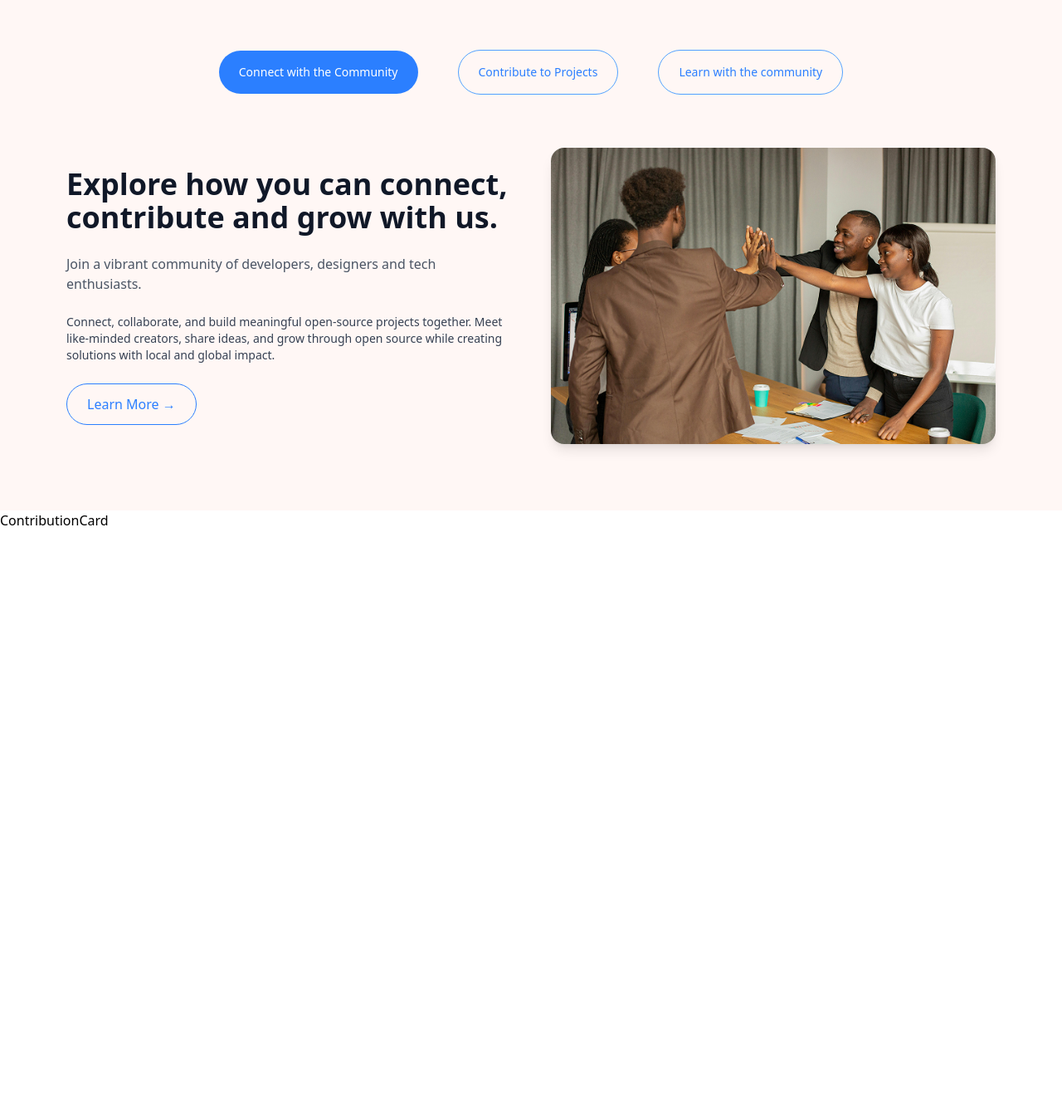
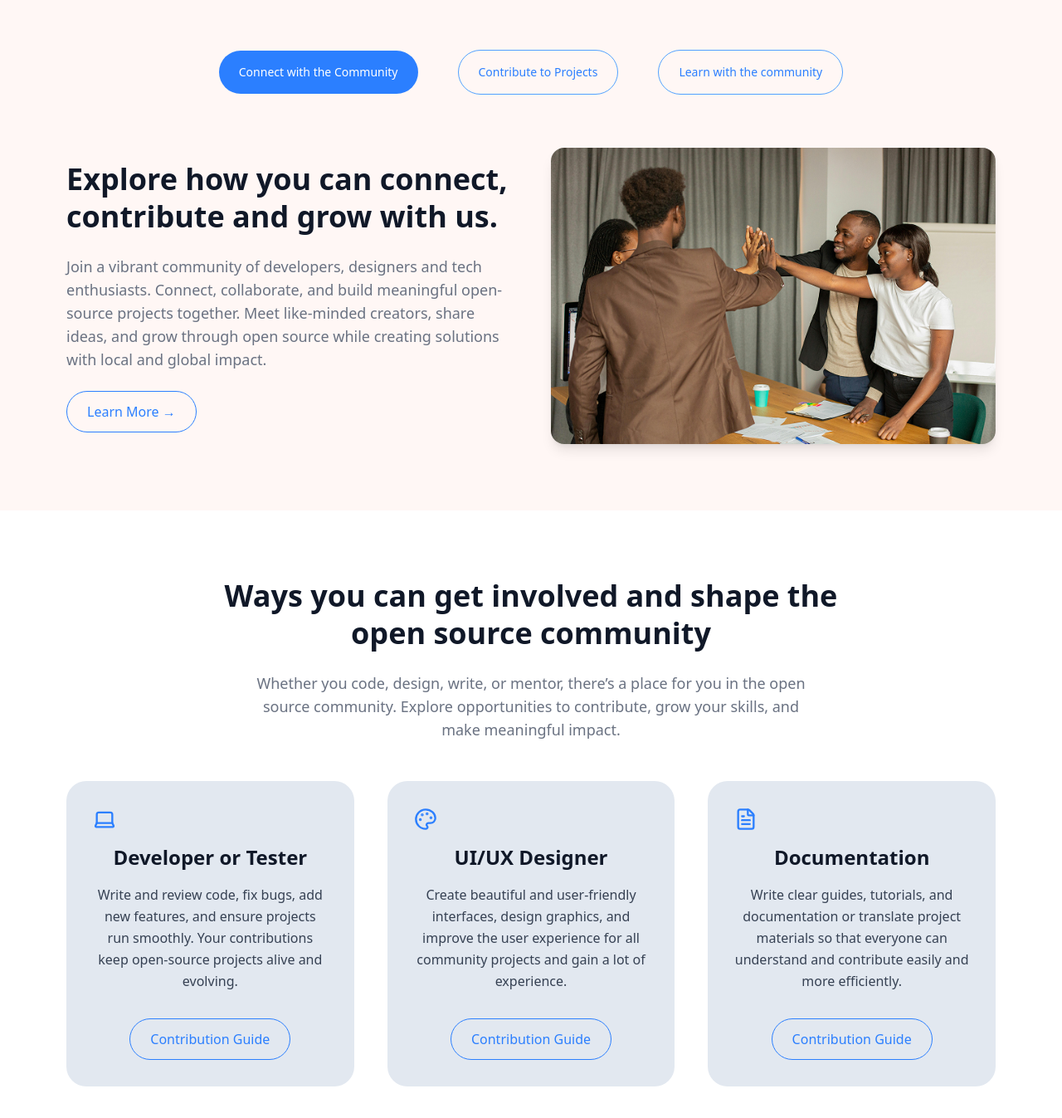
Before and after one commit to Debfevlo/-Open-Source-Kigali-Website, a React (Vite) app in the folder frontend/: page / in a window 1280 px wide. Shown: the part 1470-2817 px from the top of the page at 83% size. Before the commit the page ends 2109 px from the top, so only its background shows below. Built offline with nearby package versions, Linux system fonts and the light colour scheme.

Commit message:
feat: scaffold Carousel component (WIP)

```diff
--- a/frontend/package.json
+++ b/frontend/package.json
@@ -11,11 +11,13 @@
   },
   "dependencies": {
     "@tailwindcss/vite": "^4.1.18",
+    "lucide-react": "^0.574.0",
     "react": "^19.2.0",
     "react-countup": "^6.5.3",
     "react-dom": "^19.2.0",
     "react-icons": "^5.5.0",
     "react-router-dom": "^7.13.0",
+    "swiper": "^12.1.1",
     "tailwindcss": "^4.1.18"
   },
   "devDependencies": {
--- a/frontend/src/components/LandingPage/AboutUs.tsx
+++ b/frontend/src/components/LandingPage/AboutUs.tsx
@@ -8,11 +8,11 @@ const AboutUs = () => {
         <div className="w-full md:w-1/2">
           <p className="text-base font-bold text-primary-colour mb-2">About Us</p>
 
-          <h2 className="text-3xl md:text-4xl font-bold text-bold-black mb-4">
+          <h2 className="text-2xl sm:text-3xl md:text-4xl font-bold text-gray-900 max-w-3xl mx-auto leading-tight mb-4">
             Empowering Rwanda through Open Source.
           </h2>
 
-          <p className="text-gray-700 mb-6">
+          <p className="text-base md:text-lg text-gray-500 mb-6">
             Open Source Kigali (OSK) is a community of developers, designers,
             and tech enthusiasts working together to empower Rwandans to
             contribute to open-source projects locally and globally.
--- /dev/null
+++ b/frontend/src/components/LandingPage/Carousel.tsx
@@ -0,0 +1,9 @@
+
+
+const Carousel = () => {
+  return (
+    <div>Carousel</div>
+  )
+}
+
+export default Carousel
--- a/frontend/src/components/LandingPage/ContributionCard.jsx
+++ /dev/null
@@ -1,9 +0,0 @@
-import React from 'react'
-
-const ContributionCard = () => {
-  return (
-    <div>ContributionCard</div>
-  )
-}
-
-export default ContributionCard
--- /dev/null
+++ b/frontend/src/components/LandingPage/ContributionCard.tsx
@@ -0,0 +1,45 @@
+import { Laptop, Palette, FileText } from "lucide-react";
+import React from "react";
+
+// Map of contribution types to icons
+const iconMap = {
+  developer: <Laptop size={28} />,
+  designer: <Palette size={28} />,
+  documentation: <FileText size={28} />,
+};
+
+// Define the props type
+interface ContributionCardProps {
+  type: keyof typeof iconMap; // restrict type to keys of iconMap
+  title: string;
+  description: string;
+}
+
+const ContributionCard: React.FC<ContributionCardProps> = ({ type, title, description }) => {
+  return (
+    <div className="bg-slate-200 rounded-3xl p-8 flex flex-col justify-between min-h-90 transition duration-300 hover:shadow-xl">
+
+      {/* Top Content */}
+      <div>
+        <div className="text-blue-500 mb-4">
+          {iconMap[type]}
+        </div>
+
+        <h3 className="text-2xl font-semibold text-gray-900 mb-4">
+          {title}
+        </h3>
+
+        <p className="text-gray-700 leading-relaxed">
+          {description}
+        </p>
+      </div>
+
+      {/* Button */}
+      <button className="mt-8 border border-blue-500 text-blue-500 rounded-full py-3 px-6 w-fit hover:bg-blue-500 hover:text-white transition duration-300 mx-auto">
+        Contribution Guide
+      </button>
+    </div>
+  );
+};
+
+export default ContributionCard;
--- /dev/null
+++ b/frontend/src/components/LandingPage/ContributionSection.tsx
@@ -0,0 +1,42 @@
+import ContributionCard from "./ContributionCard"
+
+const ContributionSection = () => {
+  return (
+    <section className="py-20 px-4 md:px-20 text-center">
+        {/* Heading */}
+        <h2 className="text-2xl sm:text-3xl md:text-4xl font-bold text-gray-900 max-w-3xl mx-auto leading-tight">
+            Ways you can get involved and shape the open source community
+        </h2>
+        <p className="mt-6 text-base md:text-lg text-gray-500 max-w-2xl mx-auto mb-12">
+            Whether you code, design, write, or mentor, there’s a place for you in the open source community.
+            Explore opportunities to contribute, grow your skills, and make meaningful impact.
+        </p>
+
+      {/* Cards Grid */}
+      <div className="grid md:grid-cols-3 gap-10 max-w-6xl mx-auto">
+
+        <ContributionCard
+          type="developer"
+          title="Developer or Tester"
+          description="Write and review code, fix bugs, add new features, and ensure projects run smoothly. Your contributions keep open-source projects alive and evolving."
+        />
+
+        <ContributionCard
+          type="designer"
+          title="UI/UX Designer"
+          description="Create beautiful and user-friendly interfaces, design graphics, and improve the user experience for all community projects and gain a lot of experience."
+        />
+
+        <ContributionCard
+          type="documentation"
+          title="Documentation"
+          description="Write clear guides, tutorials, and documentation or translate project materials so that everyone can understand and contribute easily and more efficiently."
+        />
+
+      </div>
+
+    </section>
+  )
+}
+
+export default ContributionSection
--- a/frontend/src/components/LandingPage/Explore.tsx
+++ b/frontend/src/components/LandingPage/Explore.tsx
@@ -22,25 +22,17 @@ const Explore = () => {
       <div className="max-w-7xl mx-auto grid grid-cols-1 lg:grid-cols-2 gap-12 items-center">
 
         <div className="space-y-6">
-          <h2 className="text-3xl md:text-4xl font-bold text-gray-900">
+          <h2 className="text-2xl sm:text-3xl md:text-4xl font-bold text-gray-900 max-w-3xl mx-auto leading-tight">
             Explore how you can connect, contribute and grow with us.
           </h2>
 
 
-          <p className="text-gray-600 max-w-lg">
+          <p className="text-base md:text-lg text-gray-500 mb-6">
            Join a vibrant community of developers, designers and tech enthusiasts.
+           Connect, collaborate, and build meaningful open-source projects together.
+          Meet like-minded creators, share ideas, and grow through open source while
+          creating solutions with local and global impact.
           </p>
-
-
-          <div className="space-y-3 text-gray-700 text-sm max-w-xl">
-
-            <p>
-              Connect, collaborate, and build meaningful open-source projects together.
-              Meet like-minded creators, share ideas, and grow through open source while
-              creating solutions with local and global impact.
-            </p>
-          </div>
-
 
          <div className="inline-flex items-center gap-2 px-6 py-3 border border-primary-colour text-primary-colour rounded-full hover:bg-primary-colour hover:text-white transition">
           <NavLink to="/Login">Learn More →</NavLink>
--- a/frontend/src/index.css
+++ b/frontend/src/index.css
@@ -4,3 +4,19 @@
   --color-primary-colour: #2b7fff;
   --color-bold-black: #101828;
 }
+
+.swiper-pagination {
+  position: relative;
+  bottom: 0;
+}
+
+.swiper-pagination-bullet {
+  width: 8px;
+  height: 8px;
+  background: #cbd5e1;
+  opacity: 1;
+}
+
+.swiper-pagination-bullet-active {
+  background: #2563eb;
+}
--- a/frontend/src/pages/HomePage.tsx
+++ b/frontend/src/pages/HomePage.tsx
@@ -1,7 +1,8 @@
 import AboutUs from "../components/LandingPage/AboutUs"
+import ContributionSection from "../components/LandingPage/ContributionSection"
 import Explore from "../components/LandingPage/Explore"
 import HeroSection from "../components/LandingPage/HeroSection"
-import ContributionCard from '../components/LandingPage/ContributionCard'
+
 
 
 
@@ -12,7 +13,7 @@ const HomePage = () => {
         <HeroSection/>
         <AboutUs/>
         <Explore/>
-        <ContributionCard/>
+        <ContributionSection/>
     </div>
   )
 }
```
Also changed, not shown: 1 other file (tests, documents, lock files or other folders).
